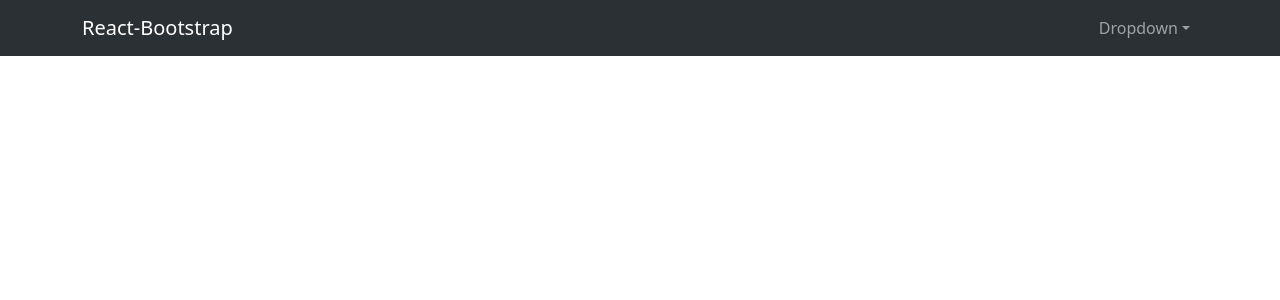
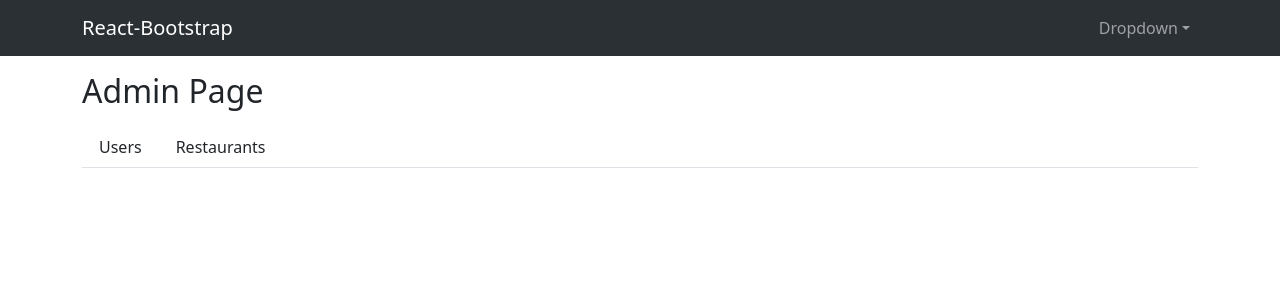
Before and after one commit to malinkytta/eatsplorer, a React (Vite) app: page /admin in a window 1280 px wide. Shown: the top 300 px of the page. Built offline with nearby package versions, Linux system fonts and the light colour scheme; no server answers; the database is empty.

Commit message:
Added adminPage to route

```diff
--- a/src/App.tsx
+++ b/src/App.tsx
@@ -4,6 +4,7 @@ import './assets/scss/App.scss'
 import React from 'react'
 import HomePage from './pages/HomePage'
 import Navigation from './pages/partials/Navigation'
+import AdminPage from './pages/AdminPage'
 
 const App = () => {
 	return (
@@ -11,6 +12,7 @@ const App = () => {
 			<Navigation />
 			<Routes>
 				<Route path='/' element={<HomePage />} />
+				<Route path='/admin' element={<AdminPage />} />
 			</Routes>
 		</>
 	)
--- /dev/null
+++ b/src/pages/AdminPage.tsx
@@ -0,0 +1,27 @@
+import Tab from 'react-bootstrap/Tab'
+import Tabs from 'react-bootstrap/Tabs'
+import Container from 'react-bootstrap/Container'
+import UsersPage from './UsersPage'
+import SortedRestaurants from './SortedRestaurants'
+
+function AdminPage() {
+	return (
+		<Container>
+			<h2 className='my-3'>Admin Page</h2>
+			<Tabs
+				defaultActiveKey='profile'
+				id='uncontrolled-tab-example'
+				className='mb-3 admin-page '
+			>
+				<Tab eventKey='users' title='Users'>
+					<UsersPage />
+				</Tab>
+				<Tab eventKey='restaurants' title='Restaurants'>
+					<SortedRestaurants />
+				</Tab>
+			</Tabs>
+		</Container>
+	)
+}
+
+export default AdminPage
```
